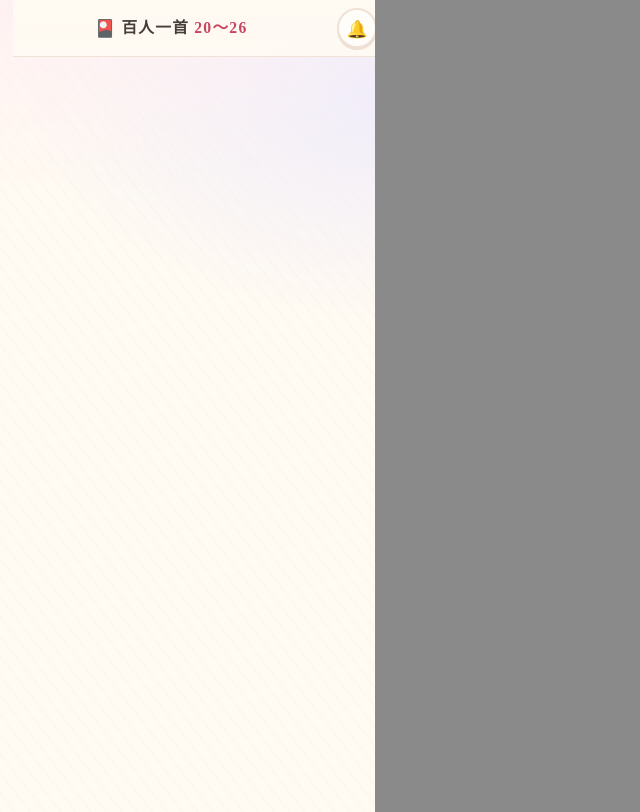
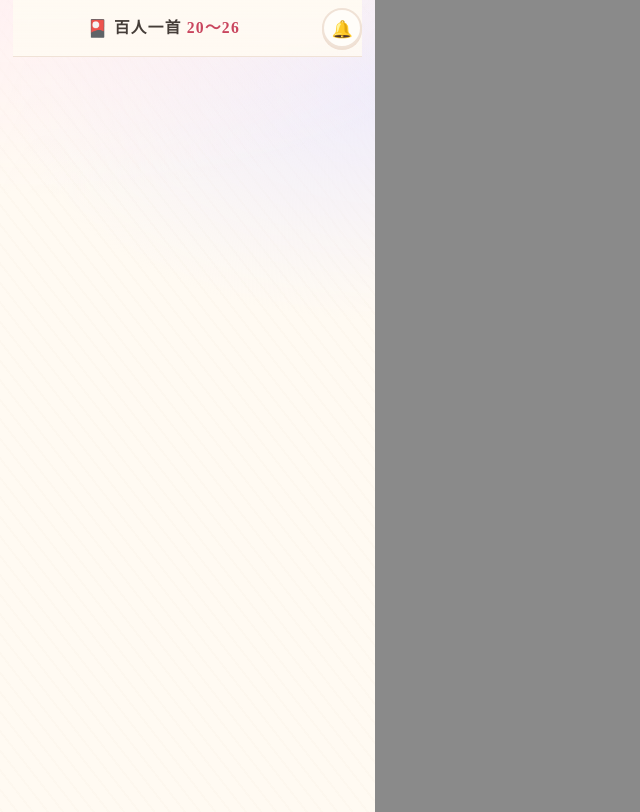
Before and after one commit to Dchan785/Mujyun-master-game, a plain HTML site: page preview-375.html in a window 1280 px wide. Shown: the whole page, without its empty margins (0-640 px from the left). Drawn offline with Linux system fonts and the light colour scheme.

Commit message:
プレビュー枠: スクロールバーを出さず375pxで描画

```diff
--- a/preview-375.html
+++ b/preview-375.html
@@ -6,11 +6,10 @@
 <style>
 html,body{margin:0;padding:0;background:#8a8a8a;}
 #wrap{width:375px;height:812px;overflow:hidden;background:#fff;}
-/* スクロールバー(約15px)を外側に出し、中身は 375px 幅で描画する */
-iframe{width:390px;height:812px;border:0;display:block;}
+iframe{width:375px;height:812px;border:0;display:block;overflow:hidden;}
 </style>
 </head>
 <body>
-<div id="wrap"><iframe id="game" sandbox="allow-scripts" src="./hyakunin-20-26/index.html"></iframe></div>
+<div id="wrap"><iframe id="game" width="375" height="812" scrolling="no" sandbox="allow-scripts" src="./hyakunin-20-26/index.html"></iframe></div>
 </body>
 </html>
```
